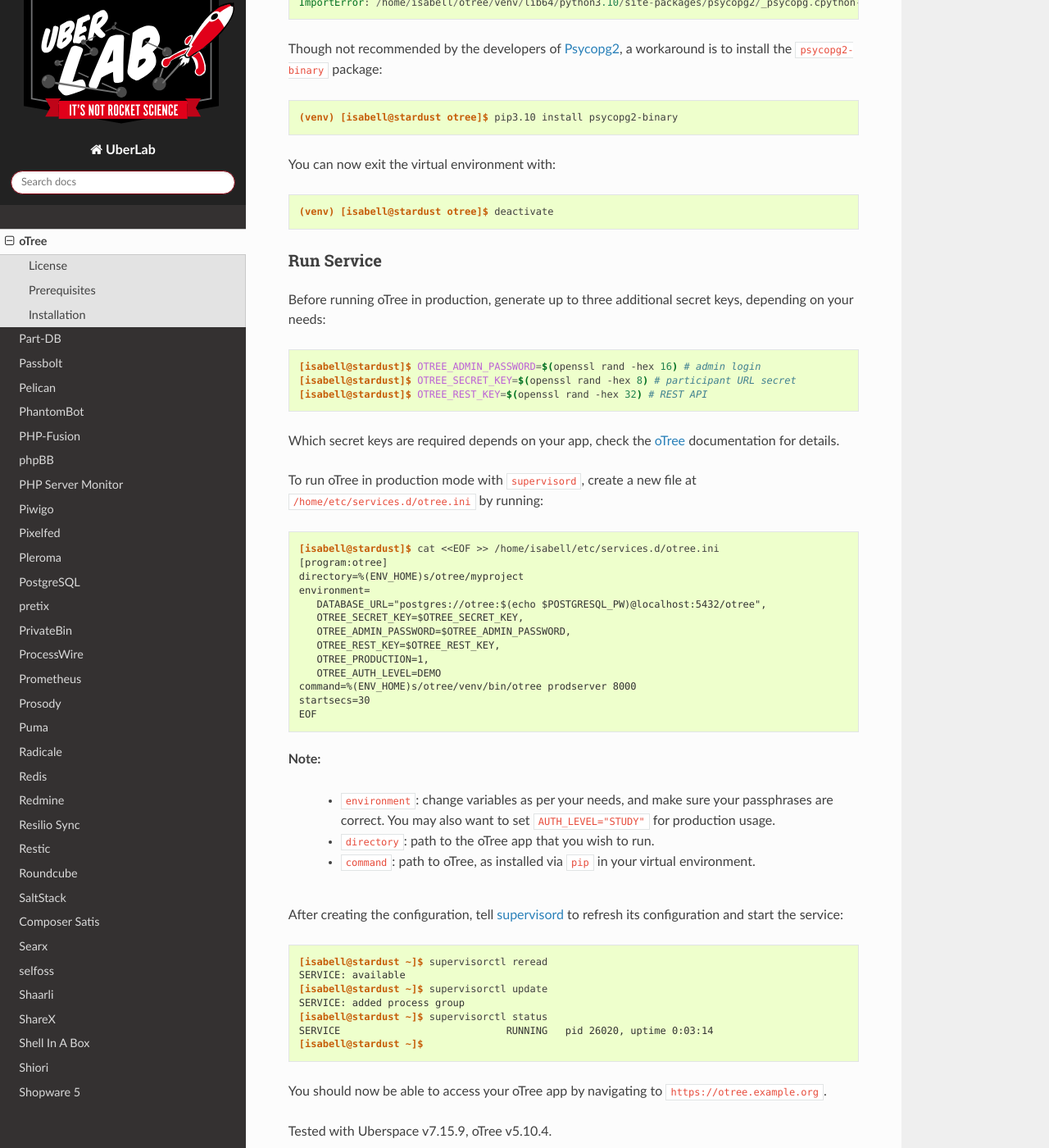
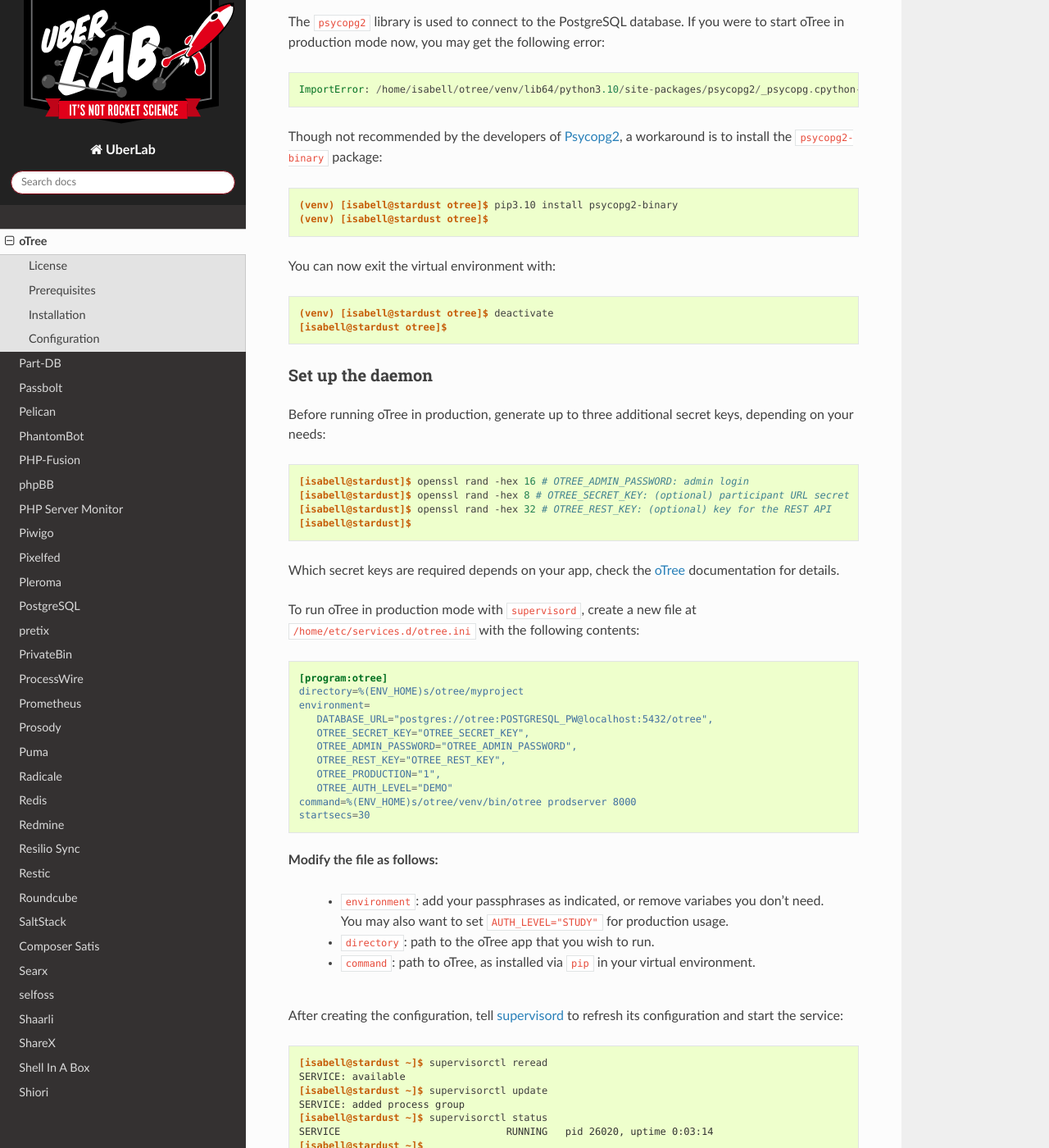
Before and after one commit to Uberspace/lab, a Sphinx documentation site: the page built from source/guide_otree.rst, in a window 1280 px wide and 1400 px high, scrolled down 3079 px. Shown: the whole window at 82% size. Built offline with Sphinx 7.4.7 and the Read the Docs theme 2.0.0, drawn with Linux system fonts in a browser that asks for light colours; some of the changed text lies outside the part shown.

Commit message:
[oTree] Improve style compliance

```diff
--- a/source/guide_otree.rst
+++ b/source/guide_otree.rst
@@ -52,13 +52,9 @@
 
    [isabell@stardust ~]$ createuser otree -P
    [isabell@stardust ~]$ createdb --encoding=UTF8 --owner=otree --template=template0 otree
+   [isabell@stardust ~]$
 
-Take note of the passphrase for the ``otree`` user:
-
-.. code-block:: console
-
-   [isabell@stardust ~]$ POSTGRESQL_PW=YOUR-POSTGRESQL_PW
-
+Take note of the passphrase for the ``otree`` user. We will refer to it below as ``POSTGRESQL_PW``.
 
 Web domain
 ----------
@@ -68,6 +64,7 @@
 .. code-block:: console
 
    [isabell@stardust ~]$ uberspace web domain add otree.example.org
+   [isabell@stardust ~]$
 
 
 Web backend
@@ -81,15 +78,13 @@
 Installation
 ============
 
-Setup oTree
-----------
-
 Create and enter a new directory for the oTree app:
 
 .. code-block:: console
 
    [isabell@stardust ~]$ mkdir otree
    [isabell@stardust ~]$ cd otree
+   [isabell@stardust otree]$
 
 oTree is installed via the Python package manager ``pip``.
 First, you should create and activate a virtual environment to separate the installation
@@ -99,12 +94,20 @@
 
    [isabell@stardust otree]$ python3.10 -m venv venv
    [isabell@stardust otree]$ source venv/bin/activate
+   (venv) [isabell@stardust otree]$
 
 Second, install otree and its dependencies:
 
 .. code-block:: console
 
    (venv) [isabell@stardust otree]$ pip3.10 install otree
+   (venv) [isabell@stardust otree]$
+
+Configuration
+============
+
+oTree
+----------
 
 If you already have an oTree project, you should copy it into the ``otree`` directory.
 If you don't have an oTree project yet, you can create one with:
@@ -112,9 +115,10 @@
 .. code-block:: console
 
    (venv) [isabell@stardust otree]$ otree startproject myproject
-   Include sample games? (y or n): y
-   Created project folder.
-   Enter "cd myproject" to move inside the project folder, then start the server with "otree devserver".
+   ? Include sample games? (y or n): y
+   ✔ Created project folder.
+   ℹ Enter "cd myproject" to move inside the project folder, then start the server with "otree devserver".
+   (venv) [isabell@stardust otree]$
 
 Next, install additional packages required by the project.
 By default, oTree lists these packages in ``myproject/requirements.txt``:
@@ -122,6 +126,7 @@
 .. code-block:: console
 
    (venv) [isabell@stardust otree]$ pip3.10 install -r myproject/requirements.txt
+   (venv) [isabell@stardust otree]$
 
 The ``psycopg2`` library is used to connect to the PostgreSQL database.
 If you were to start oTree in production mode now, you may get the following error:
@@ -135,15 +140,17 @@
 .. code-block:: console
 
    (venv) [isabell@stardust otree]$ pip3.10 install psycopg2-binary
+   (venv) [isabell@stardust otree]$
 
 You can now exit the virtual environment with:
 
 .. code-block:: console
 
    (venv) [isabell@stardust otree]$ deactivate
+   [isabell@stardust otree]$
 
 
-Run Service
+Set up the daemon
 ----------
 
 Before running oTree in production, generate up to three additional secret keys,
@@ -151,33 +158,32 @@
 
 .. code-block:: console
 
-   [isabell@stardust]$ OTREE_ADMIN_PASSWORD=$(openssl rand -hex 16) # admin login
-   [isabell@stardust]$ OTREE_SECRET_KEY=$(openssl rand -hex 8) # participant URL secret
-   [isabell@stardust]$ OTREE_REST_KEY=$(openssl rand -hex 32) # REST API
+   [isabell@stardust]$ openssl rand -hex 16 # OTREE_ADMIN_PASSWORD: admin login
+   [isabell@stardust]$ openssl rand -hex 8 # OTREE_SECRET_KEY: (optional) participant URL secret
+   [isabell@stardust]$ openssl rand -hex 32 # OTREE_REST_KEY: (optional) key for the REST API
+   [isabell@stardust]$
 
 Which secret keys are required depends on your app, check the oTree_ documentation for details.
 
 To run oTree in production mode with ``supervisord``, create a new file at ``/home/etc/services.d/otree.ini``
-by running:
+with the following contents:
 
-.. code-block:: console
+.. code-block:: ini
 
-   [isabell@stardust]$ cat <<EOF >> /home/isabell/etc/services.d/otree.ini
    [program:otree]
    directory=%(ENV_HOME)s/otree/myproject
    environment=
-      DATABASE_URL="postgres://otree:$(echo $POSTGRESQL_PW)@localhost:5432/otree",
-      OTREE_SECRET_KEY=$OTREE_SECRET_KEY,
-      OTREE_ADMIN_PASSWORD=$OTREE_ADMIN_PASSWORD,
-      OTREE_REST_KEY=$OTREE_REST_KEY,
-      OTREE_PRODUCTION=1,
-      OTREE_AUTH_LEVEL=DEMO
+      DATABASE_URL="postgres://otree:POSTGRESQL_PW@localhost:5432/otree",
+      OTREE_SECRET_KEY="OTREE_SECRET_KEY",
+      OTREE_ADMIN_PASSWORD="OTREE_ADMIN_PASSWORD",
+      OTREE_REST_KEY="OTREE_REST_KEY",
+      OTREE_PRODUCTION="1",
+      OTREE_AUTH_LEVEL="DEMO"
    command=%(ENV_HOME)s/otree/venv/bin/otree prodserver 8000
    startsecs=30
-   EOF
 
-Note:
-   * ``environment``: change variables as per your needs, and make sure your passphrases are correct. You may also want to set ``AUTH_LEVEL="STUDY"`` for production usage.
+Modify the file as follows:
+   * ``environment``: add your passphrases as indicated, or remove variabes you don't need. You may also want to set ``AUTH_LEVEL="STUDY"`` for production usage.
    * ``directory``: path to the oTree app that you wish to run.
    * ``command``: path to oTree, as installed via ``pip`` in your virtual environment.
 
```
